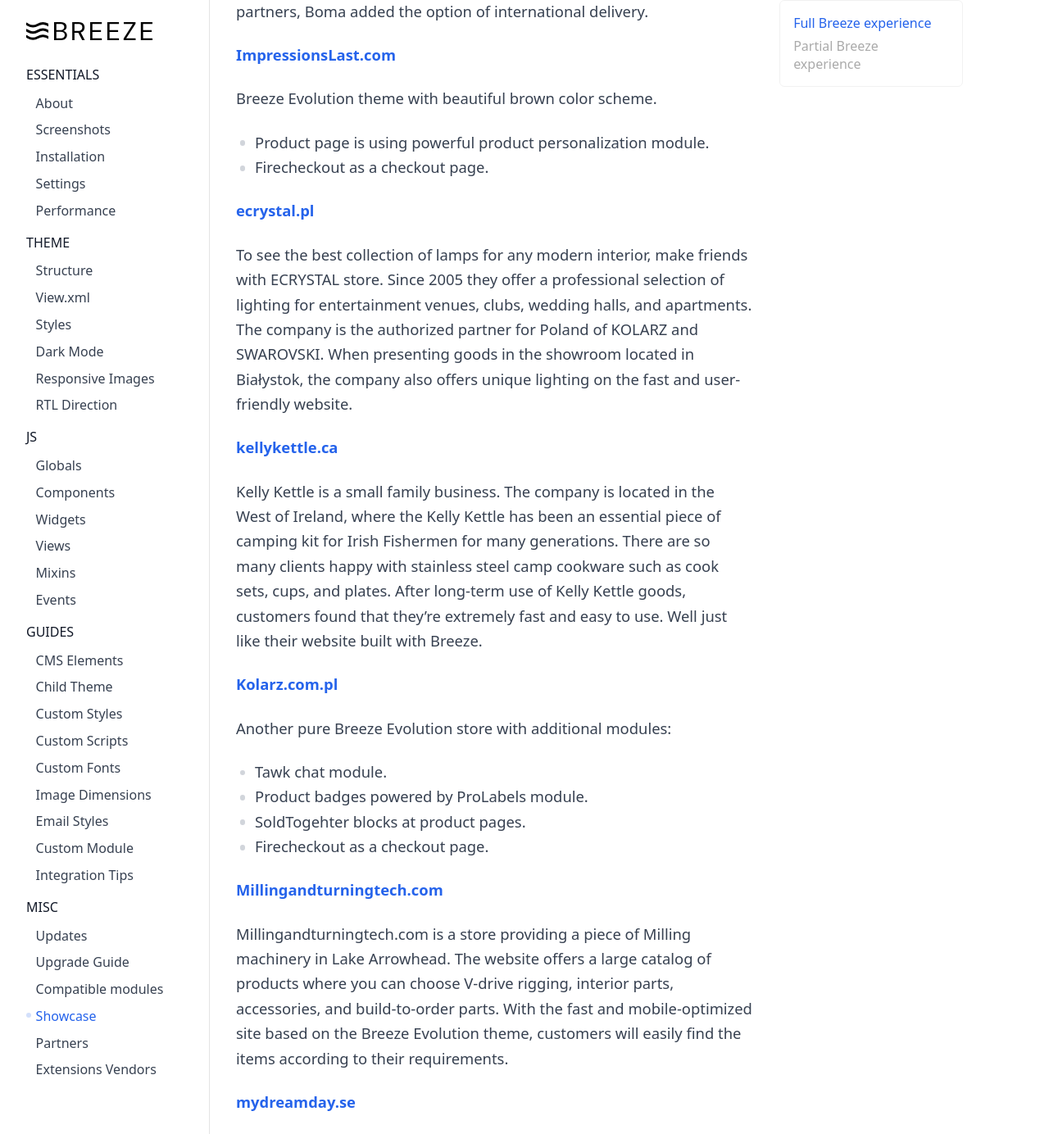
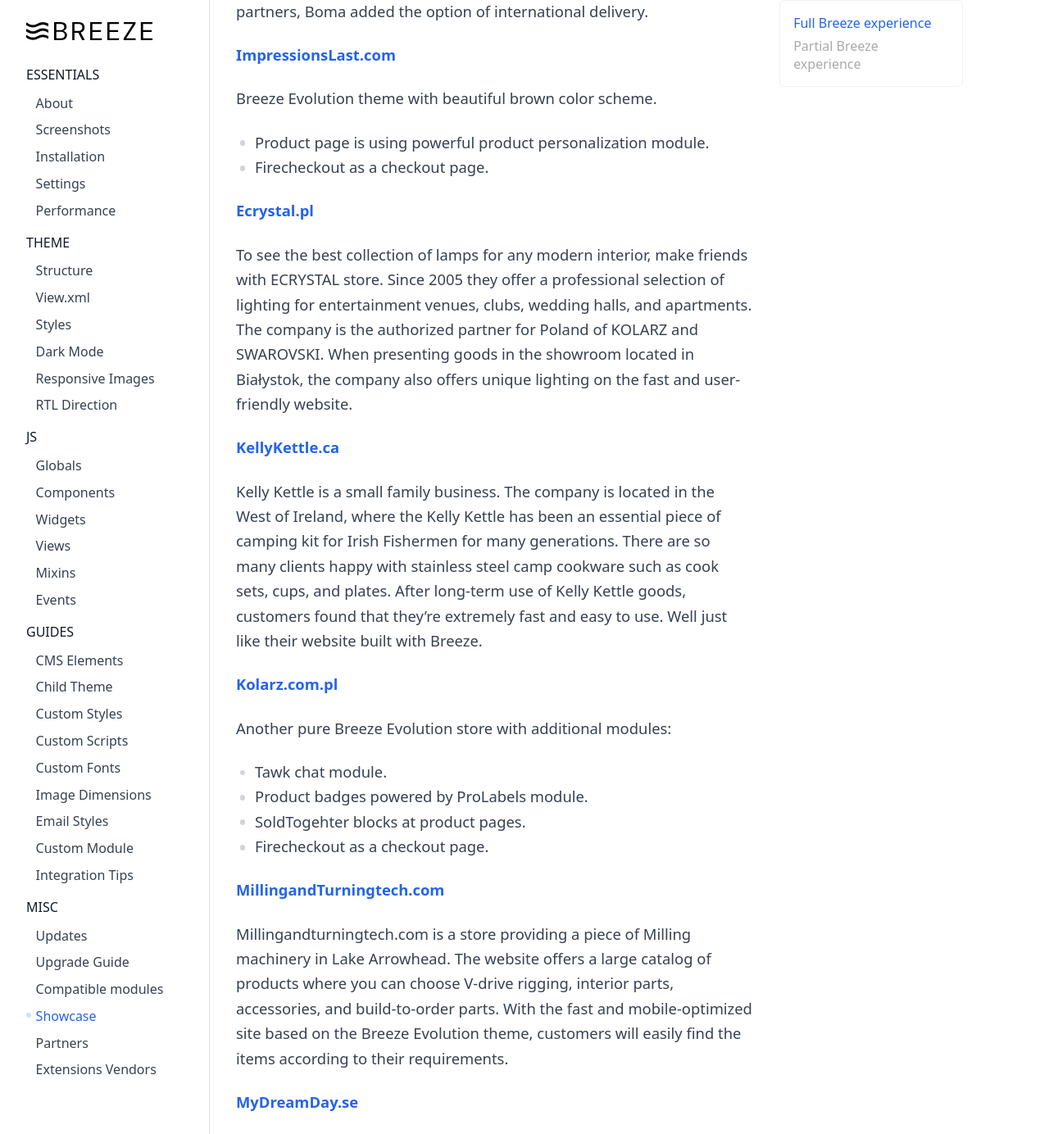
Before and after one commit to breezefront/breezefront.com, a Jekyll site: the page built from collections/_misc/showcase.md, in a window 1280 px wide and 1400 px high, scrolled down 878 px. Shown: the part 16-1400 px from the top of the window at 82% size. Built offline with Jekyll 4.4.1, drawn with Linux system fonts in a browser that asks for light colours.

```diff
--- a/collections/_misc/showcase.md
+++ b/collections/_misc/showcase.md
@@ -27,7 +27,7 @@ This store uses customized Breeze Evolution theme with some extra features:
  -  Quick buy button at product page powered by Vipps payment.
  -  Firecheckout as a checkout page.
 
-**[boma.ua](https://boma.ua/){:target="_blank" rel="noopener"}**
+**[Boma.ua](https://boma.ua/){:target="_blank" rel="noopener"}**
 
 Boma" is a Ukrainian brand of children's clothing. Located in a beautiful Chernivtsi city, the company started online sales on the well-performed and accessible website. The online store offers underwear, suits, t-shirts and tank tops, shorts, skirts, and pajamas. The apparel is of excellent quality and is sewn using reliable and soft materials so that nothing interferes with your child during a brisk walk. You can buy children's clothes both individually and in bulk. And for foreign buyers and partners, Boma added the option of international delivery.
 
@@ -40,11 +40,11 @@ Breeze Evolution theme with beautiful brown color scheme.
  -  Firecheckout as a checkout page.
 
 
-**[ecrystal.pl](https://ecrystal.pl/){:target="_blank" rel="noopener"}**
+**[Ecrystal.pl](https://ecrystal.pl/){:target="_blank" rel="noopener"}**
 
 To see the best collection of lamps for any modern interior, make friends with ECRYSTAL store. Since 2005 they offer a professional selection of lighting for entertainment venues, clubs, wedding halls, and apartments. The company is the authorized partner for Poland of KOLARZ and SWAROVSKI. When presenting goods in the showroom located in Białystok, the company also offers unique lighting on the fast and user-friendly website.
 
-**[kellykettle.ca](https://kellykettle.ca/){:target="_blank" rel="noopener"}**
+**[KellyKettle.ca](https://kellykettle.ca/){:target="_blank" rel="noopener"}**
 
 Kelly Kettle is a small family business. The company is located in the West of Ireland, where the Kelly Kettle has been an essential piece of camping kit for Irish Fishermen for many generations. There are so many clients happy with stainless steel camp cookware such as cook sets, cups, and plates. After long-term use of Kelly Kettle goods, customers found that they're extremely fast and easy to use. Well just like their website built with Breeze.
 
@@ -57,11 +57,11 @@ Another pure Breeze Evolution store with additional modules:
  -  SoldTogehter blocks at product pages.
  -  Firecheckout as a checkout page.
 
-**[Millingandturningtech.com](https://Millingandturningtech.com/){:target="_blank" rel="noopener"}**
+**[MillingandTurningtech.com](https://Millingandturningtech.com/){:target="_blank" rel="noopener"}**
 
 Millingandturningtech.com is a store providing a piece of Milling machinery in Lake Arrowhead. The website offers a large catalog of products where you can choose V-drive rigging, interior parts, accessories, and build-to-order parts. With the fast and mobile-optimized site based on the Breeze Evolution theme, customers will easily find the items according to their requirements.
 
-**[mydreamday.se](https://mydreamday.se/){:target="_blank" rel="noopener"}**
+**[MyDreamDay.se](https://mydreamday.se/){:target="_blank" rel="noopener"}**
 
 My Dream Day store has everything for your next event. They take customer satisfaction as a basis. To give inspiration and ideas for a successful party, this Swedish company offers decorations, balloons, table settings, presents, accessories, etc. for all types of happy occasions. A large variety of options and equipment will take your event to the next level.
 
```
